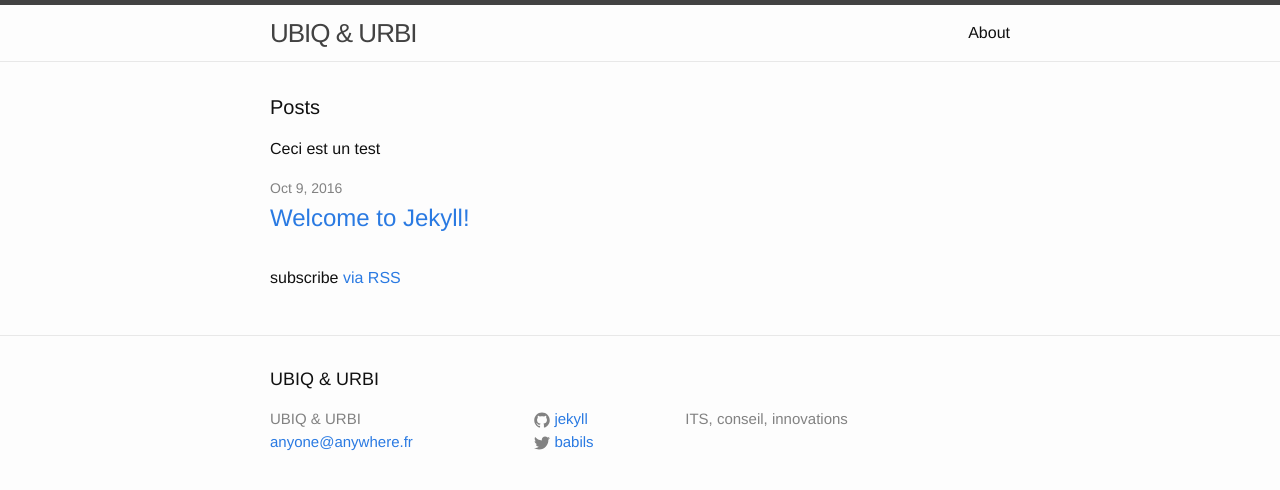
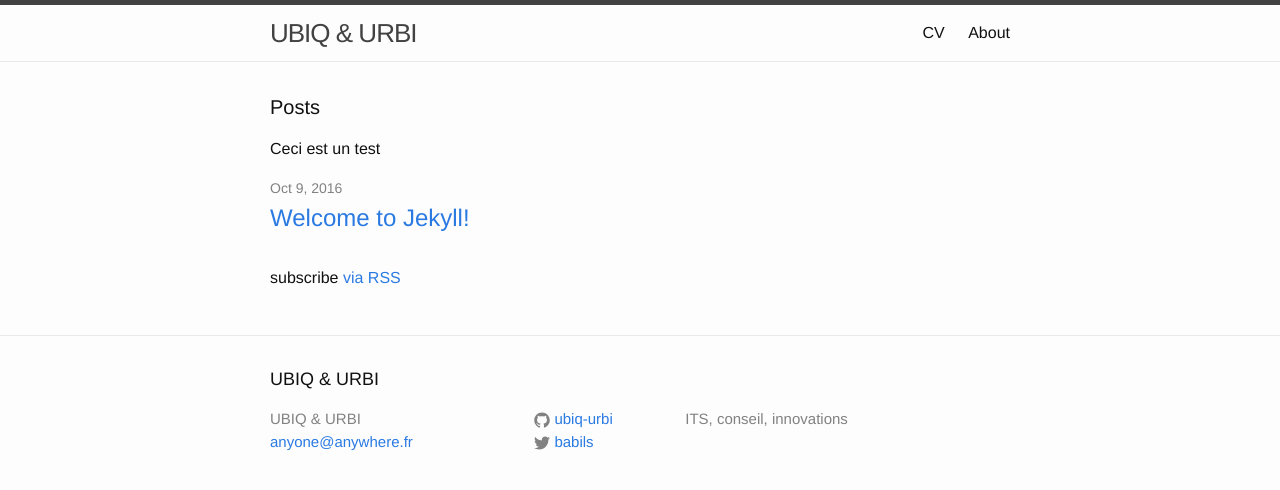
Before and after one commit to ubiq-urbi/ubiq-urbi.github.io, a Jekyll site: the page built from index.md, in a window 1280 px wide. Shown: the top 490 px of the page. Built offline with Jekyll 4.4.1, drawn with Linux system fonts in a browser that asks for light colours.

```diff
--- a/_config.yml
+++ b/_config.yml
@@ -20,7 +20,7 @@ description: > # this means to ignore newlines until "baseurl:"
 baseurl: "" # the subpath of your site, e.g. /blog
 url: "" # the base hostname & protocol for your site, e.g. http://example.com
 twitter_username: babils
-github_username:  jekyll
+github_username:  ubiq-urbi
 
 # Build settings
 markdown: kramdown
--- a/_layouts/default.html
+++ b/_layouts/default.html
@@ -1,5 +1,5 @@
 <!DOCTYPE html>
-<html lang="{{ page.lang | default: site.lang | default: "en" }}">
+<html lang="{{ page.lang | default: site.lang | default: "fr" }}">
 
   {% include head.html %}
 
```
Also changed, not shown: CV.md (added, +7 -0 lines).
